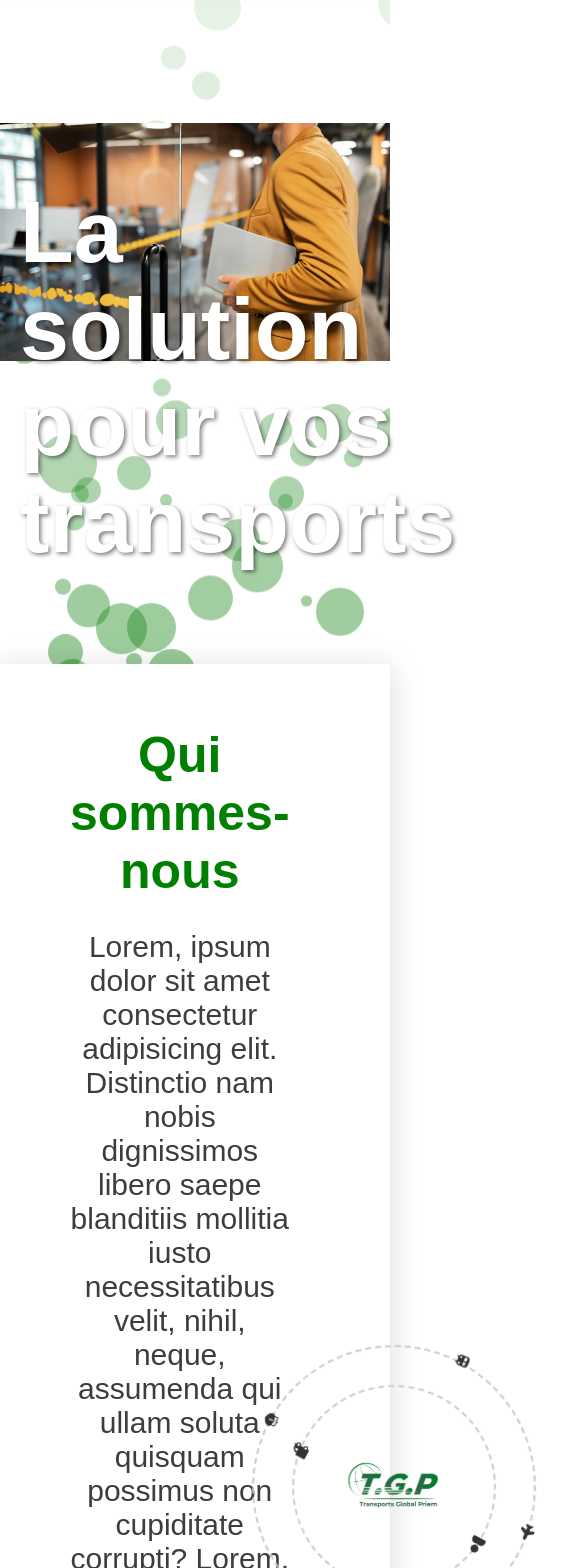
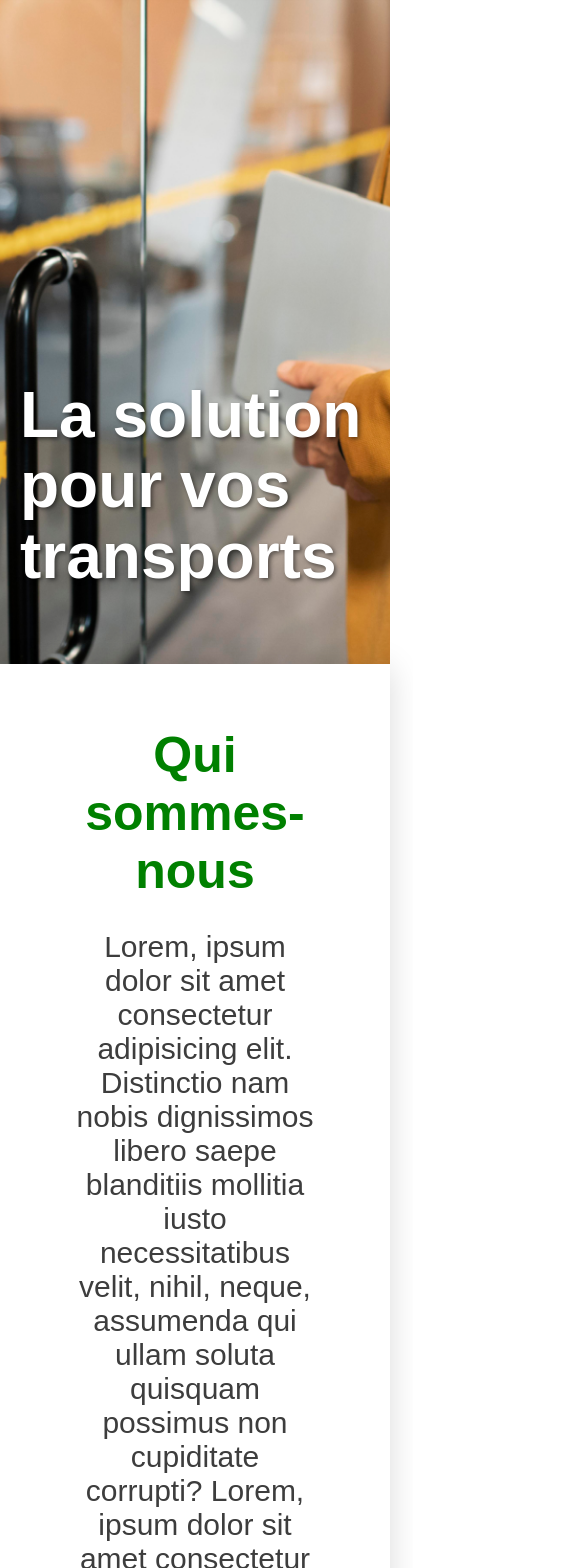
Before and after one commit to RemiHl/TGP---Front, a React (Vite) app: page / in a window 390 px wide. Shown: the part 180-1748 px from the top of the page, 585 px wide, since content can reach past the window. Built offline with nearby package versions, Linux system fonts and the light colour scheme.

Commit message:
update CSS/JSX

```diff
--- a/index.html
+++ b/index.html
@@ -10,7 +10,7 @@
     <meta name="robots" content="index, follow">
     <meta name="language" content="fr">
     <title>TGP | Transport Global Priem</title>
-    <link rel="preload" href="https://fonts.googleapis.com/css2?family=League+Gothic&display=swap" as="style">
+    <link rel="preconnect" href="https://fonts.googleapis.com/css2?family=League+Gothic&display=swap" as="style">
     <link href="https://fonts.googleapis.com/css2?family=League+Gothic&display=swap" rel="preconnect">
     <link rel="preload" href="./src/assets/home.png" as="image">
     <link rel="preload" href="./src/assets/logo.png" as="image">
--- a/package.json
+++ b/package.json
@@ -3,6 +3,7 @@
   "private": true,
   "version": "0.0.0",
   "type": "module",
+  "homepage": ".",
   "scripts": {
     "dev": "vite",
     "build": "vite build",
--- a/src/App.jsx
+++ b/src/App.jsx
@@ -1,5 +1,5 @@
 import React from 'react';
-import { BrowserRouter as Router, Route, Routes } from 'react-router-dom';
+import { BrowserRouter as Router, Route, Routes, BrowserRouter } from 'react-router-dom';
 import LoginPage from './pages/LoginPage';
 import SignUpPage from './pages/SignUpPage';
 import PrivateRoute from './components/PrivateRoute';
@@ -17,7 +17,7 @@
 
 function App() {
   return (
-    <Router>
+    <BrowserRouter>
       <FloatingBubbles />
         <Header />
           <Routes>
@@ -33,7 +33,7 @@
             <Route path="/account" element={<PrivateRoute><AccountPage /></PrivateRoute>} />
           </Routes>
         <Footer />
-    </Router>
+    </BrowserRouter>
   );
 }
 
--- a/src/components/FloatingBubbles.jsx
+++ b/src/components/FloatingBubbles.jsx
@@ -3,7 +3,7 @@
 
 const FloatingBubbles = () => {
     useEffect(() => {
-        const numInitialBubbles = 50; // Nombre initial de bulles
+        const numInitialBubbles = 40; // Nombre initial de bulles
         const bubblesContainer = document.getElementById('bubbles-container');
 
         // Fonction pour créer une bulle
@@ -47,7 +47,9 @@
         return () => clearInterval(interval);
     }, []);
 
-    return <div id="bubbles-container"></div>;
+    return (
+        <div id="bubbles-container"></div>
+    );
 };
 
 export default FloatingBubbles;
--- a/src/components/Header.jsx
+++ b/src/components/Header.jsx
@@ -43,7 +43,7 @@
     };
 
     const toggleMenu = () => {
-        setMenuOpen(!menuOpen); // Change l'état du menu
+        setMenuOpen(!menuOpen);
     };
 
     return (
--- a/src/components/ServiceCard.jsx
+++ b/src/components/ServiceCard.jsx
@@ -8,7 +8,6 @@
         cards.forEach(card => {
             const textElement = card.querySelector('.service-description');
 
-            // Ajouter l'événement de hover
             card.addEventListener('mouseenter', () => {
                 textElement.style.transform = 'translateY(0)';
                 textElement.style.opacity = '1';
--- a/src/components/accueil/About.jsx
+++ b/src/components/accueil/About.jsx
@@ -37,7 +37,7 @@
                     En savoir plus
                 </button>
             </div>
-            <div className="circle-container">
+            <div className="circle-container reveal-on-scroll">
                 <div className="center-logo">
                     <img src={logo} alt="T.G.P"/>
                 </div>
--- a/src/style/About.css
+++ b/src/style/About.css
@@ -121,3 +121,14 @@
     opacity: 1;
     transform: translateY(0);
 }
+
+@media (max-width: 480px) {
+    .about {
+        display: grid;
+    }
+
+    .circle-container {
+        width: auto;
+        height: 90vw;
+    }
+}
--- a/src/style/Accueil.css
+++ b/src/style/Accueil.css
@@ -56,3 +56,17 @@
     left: 20px;
     z-index: 1;
 }
+
+@media (max-width: 480px) {
+    .home-image {
+        width: 100%;
+        height: 100%;
+        object-fit: cover;
+    }
+
+    .home-title {
+        font-size: 4rem;
+        left: 20px;
+        z-index: 2;
+    }
+}
--- a/src/style/Carousel.css
+++ b/src/style/Carousel.css
@@ -24,11 +24,11 @@
     width: 100%;
     height: auto;
     object-fit: cover;
-    transition: opacity 1s ease-in-out; /* Transition pour un effet fondu */
+    transition: opacity 1s ease-in-out;
     position: absolute;
     top: 0;
     left: 0;
-    opacity: 0; /* Rendre l'image invisible par défaut */
+    opacity: 0;
 }
 
 .carousel-image.active {
@@ -37,13 +37,14 @@
 
 .carousel-controls {
     position: absolute;
-    bottom: 20px;
+    bottom: 10px;
     width: 100%;
     text-align: center;
+    align-items: center;
 }
 
 .carousel-dot {
-    display: inline-block;
+    display: inline-flex;
     width: 10px;
     height: 10px;
     margin: 0 5px;
@@ -55,6 +56,8 @@
 
 .carousel-dot.active {
     background-color: #309c59;
+    width: 10px;
+    height: 10px;
 }
 
 .carousel-text h2{
@@ -85,3 +88,31 @@
     margin: 0;
     font-size: 1.5rem;
 }
+
+@media (max-width: 480px) {
+    .carousel-container {
+        width: 80%;
+        height: 35vh;
+    }
+
+    .carousel-dot.active {
+        position: absolute;
+        background-color: green;
+
+    }
+
+    .carousel-image-container {
+        height: 100%;
+        overflow: hidden;
+    }
+
+    .carousel-image.active {
+        left: 50%;
+        top: 0;
+        height: 100%;
+    }
+
+    .carousel-title h3 {
+        font-size: 1.3em;
+    }
+}
--- a/src/style/Header.css
+++ b/src/style/Header.css
@@ -113,7 +113,7 @@
 
     .active {
         display: flex;
-        height: 160%;
+        height: 220%;
         top: 80%;
         background-color: rgba(0, 128, 0, 0.63);
         position: absolute;
--- a/src/style/Services.css
+++ b/src/style/Services.css
@@ -1,7 +1,6 @@
 .service-card {
-    background-size: cover; /* Ajuste la taille de l'image au container */
+    background-size: cover;
     background-position: center;
-    background-repeat: no-repeat;
     padding: 20px;
     border-radius: 10px;
     box-shadow: 0 4px 8px rgba(0, 0, 0, 0.1);
@@ -9,21 +8,11 @@
     height: 400px;
     text-align: center;
     position: relative;
-    overflow: hidden;
     transition: transform 0.3s ease;
     margin: 16px;
     display: flex;
     flex-direction: column;
     justify-content: center;
-}
-
-.service-card .overlay {
-    position: absolute;
-    top: 0;
-    left: 0;
-    right: 0;
-    bottom: 0;
-    z-index: 1;
 }
 
 .service-card:hover {
```
